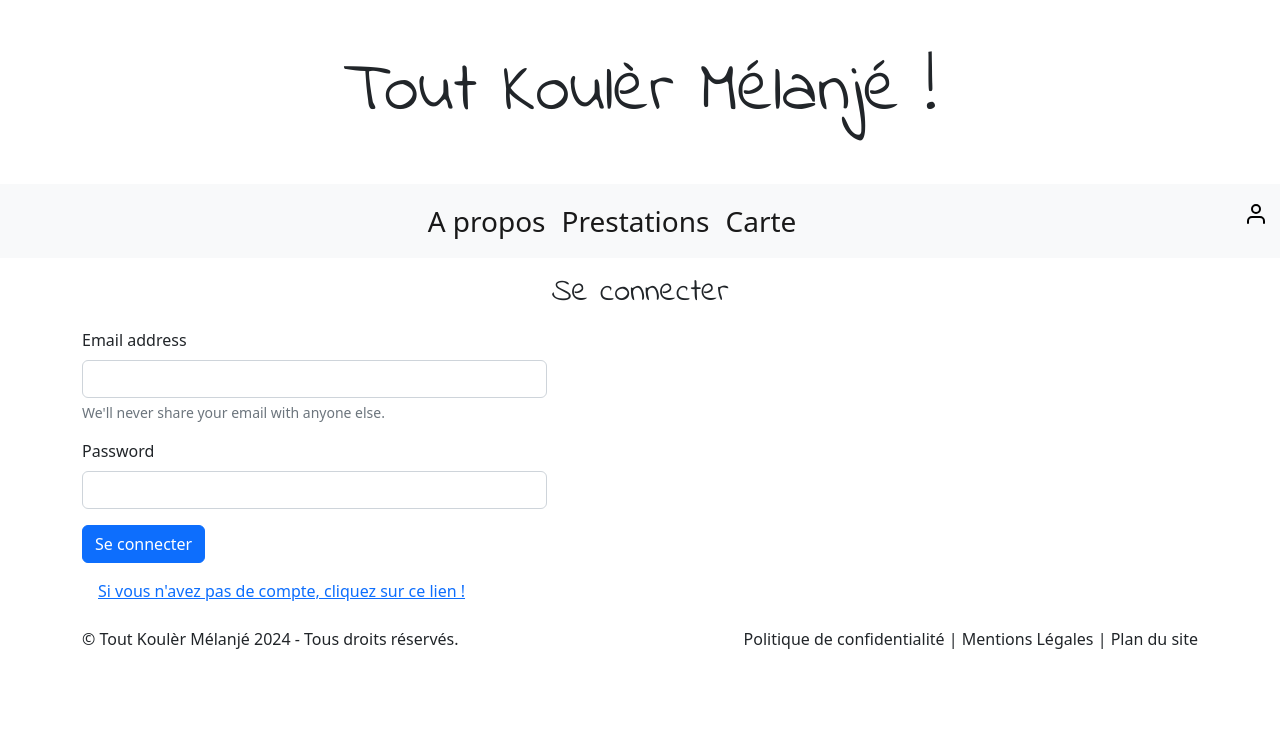
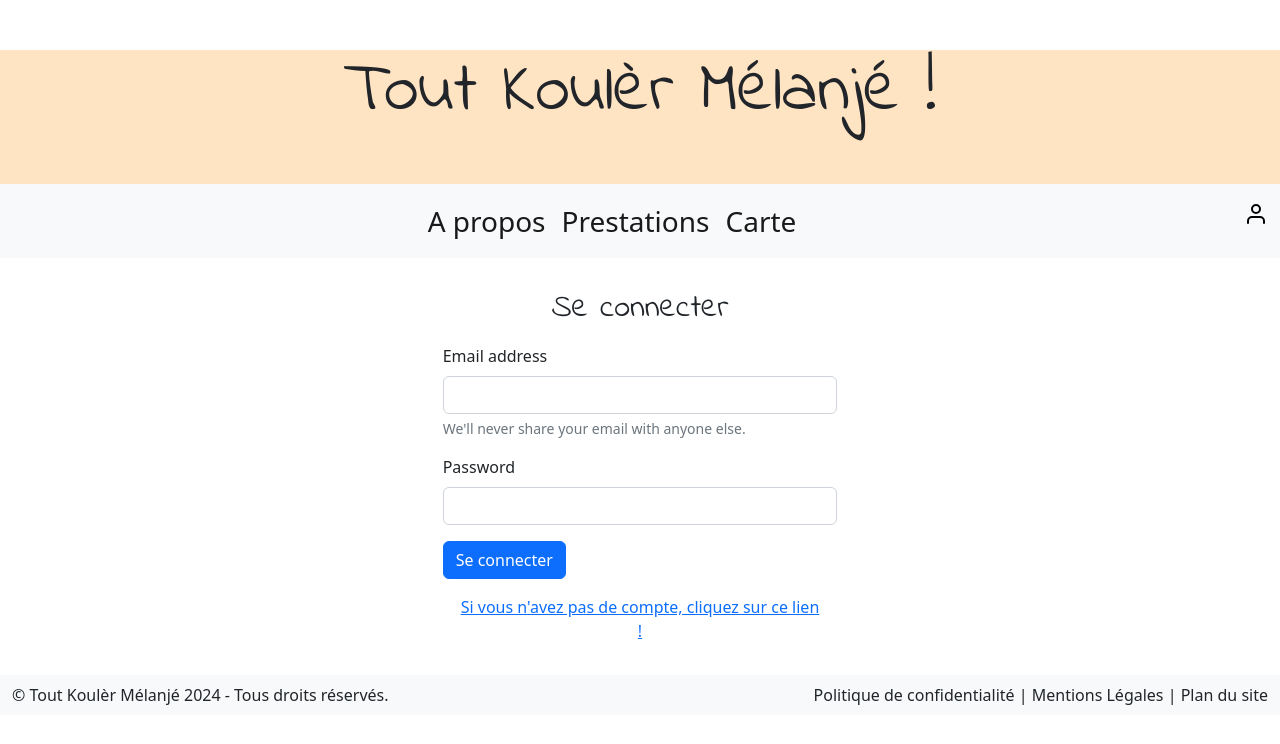
Before and after one commit to Lindsay92/project_tkm, a plain HTML site: page form.html in a window 1280 px wide. Drawn offline with nearby package versions, Linux system fonts and the light colour scheme.

Commit message:
refactoring and updating form

```diff
--- a/form.html
+++ b/form.html
@@ -5,11 +5,12 @@
         <meta charset="UTF-8">
         <meta http-equiv="X-UA-Compatible" content="IE=edge">
         <meta name="viewport" content="width=device-width, initial-scale=1.0">
-        <title>Document</title>
         <link rel="stylesheet" href="style.css">
         <link href="https://cdn.jsdelivr.net/npm/bootstrap@5.2.2/dist/css/bootstrap.min.css" rel="stylesheet" integrity="sha384-Zenh87qX5JnK2Jl0vWa8Ck2rdkQ2Bzep5IDxbcnCeuOxjzrPF/et3URy9Bv1WTRi" crossorigin="anonymous">
         <script src="https://cdn.jsdelivr.net/npm/bootstrap@5.2.2/dist/js/bootstrap.bundle.min.js" integrity="sha384-OERcA2EqjJCMA+/3y+gxIOqMEjwtxJY7qPCqsdltbNJuaOe923+mo//f6V8Qbsw3" crossorigin="anonymous" defer></script>
+        <title>Tout Koulèr Mélanjè !</title>
     </head>
+
     <body>
         <header>
             <h1 class="title text-center ">
@@ -17,9 +18,7 @@
             </h1>
 
         <nav class="navbar navbar-expand-lg navbar-light bg-light">
-
             <div class="container-fluid">
-
                 <button class="navbar-toggler" type="button" data-bs-toggle="collapse" data-bs-target="#navbarNav" aria-controls="navbarNav" aria-expanded="false" aria-label="Toggle navigation">
                     <span class="navbar-toggler-icon"></span>
                 </button>
@@ -32,20 +31,17 @@
                             </a>
                         </li>
                         <li class="nav-item">
-                            <a class="lien-menu nav-link active" href="">
+                            <a class="lien-menu nav-link active" href="prestation.html">
                                 Prestations
                             </a>
                         </li>
-
                         <li class="nav-item">
                             <a class="lien-menu nav-link active" href="">
                                 Carte
                             </a>
                         </li>
-
                     </ul>
                 </div>
-
 
                 <div class="">
                     <ul>
@@ -56,46 +52,41 @@
                         <!-- </li> -->
                     </ul>
                 </div>
-
             </div>
         </nav>
-
         </header>
 
+        <main>
+            <form class="container col-12 col-md-4 p-3">
+                <h2 class="text-center m-3">Se connecter </h2>
 
-        <main>
-            <form class="container">
-                <h2 class="text-center m-3">Se connecter </h2>
                     <div class="">
-                    <div class="mb-3 col-12 col-md-5">
+                        <div class="mb-3">
                             <label for="exampleInputEmail1" class="form-label">Email address</label>
-                        <input type="email" class="form-control col-12 col-md-5" id="exampleInputEmail1" aria-describedby="emailHelp">
+                            <input type="email" class="form-control" id="exampleInputEmail1" aria-describedby="emailHelp">
                             <div id="emailHelp" class="form-text">We'll never share your email with anyone else.</div>
                         </div>
-                    <div class="mb-3 col-12 col-md-5">
+                        <div class="mb-3">
                             <label for="exampleInputPassword1" class="form-label">Password</label>
                             <input type="password" class="form-control" id="exampleInputPassword1">
                         </div>
 
                         <button type="submit" class="btn btn-primary">Se connecter</button>
                     </div>
-                    <p class="m-3"><a href="">Si vous n'avez pas de compte, cliquez sur ce lien !</a></p>
+
+                    <p class="text-center m-3"><a href="">Si vous n'avez pas de compte, cliquez sur ce lien !</a></p>
             </form>
-
         </main>
 
-
-        <footer class="container py-2 d-flex flex-wrap justify-content-between align-items-start">
+        <footer class="container-fluid py-2 d-flex flex-wrap justify-content-between align-items-start bg-light">
             <div>
                 <span class= "align-items-center "> &copy;  Tout Koulèr Mélanjé 2024 - Tous droits réservés.</span>
             </div>
-
             <div>
                 <a href="" class="text-decoration-none"><span class= "align-items-center text-dark">Politique de confidentialité</span></a>
                 <a href="" class="text-decoration-none"><span class= "align-items-center  text-dark">| Mentions Légales</span>
                 <a href="" class="text-decoration-none"><span class= "align-items-center text-dark">| Plan du site</span></a>
             </div>
         </footer>
-
     </body>
 </html>
--- a/style.css
+++ b/style.css
@@ -15,3 +15,7 @@
 h2{
     font-family: 'Indie Flower', cursive;
 }
+
+header{
+    background-color: bisque;
+}
```
Also changed, not shown: index.html (+13 -24 lines), prestation.html (+17 -18 lines), images/accueilImage/test1.jpg (renamed from images/test1.jpg), images/accueilImage/test2.jpg (renamed from images/test2.jpg), images/house-gafe764455_1920.jpg (added), 5 other files. Lines whose indentation alone changed are shown as unchanged.
